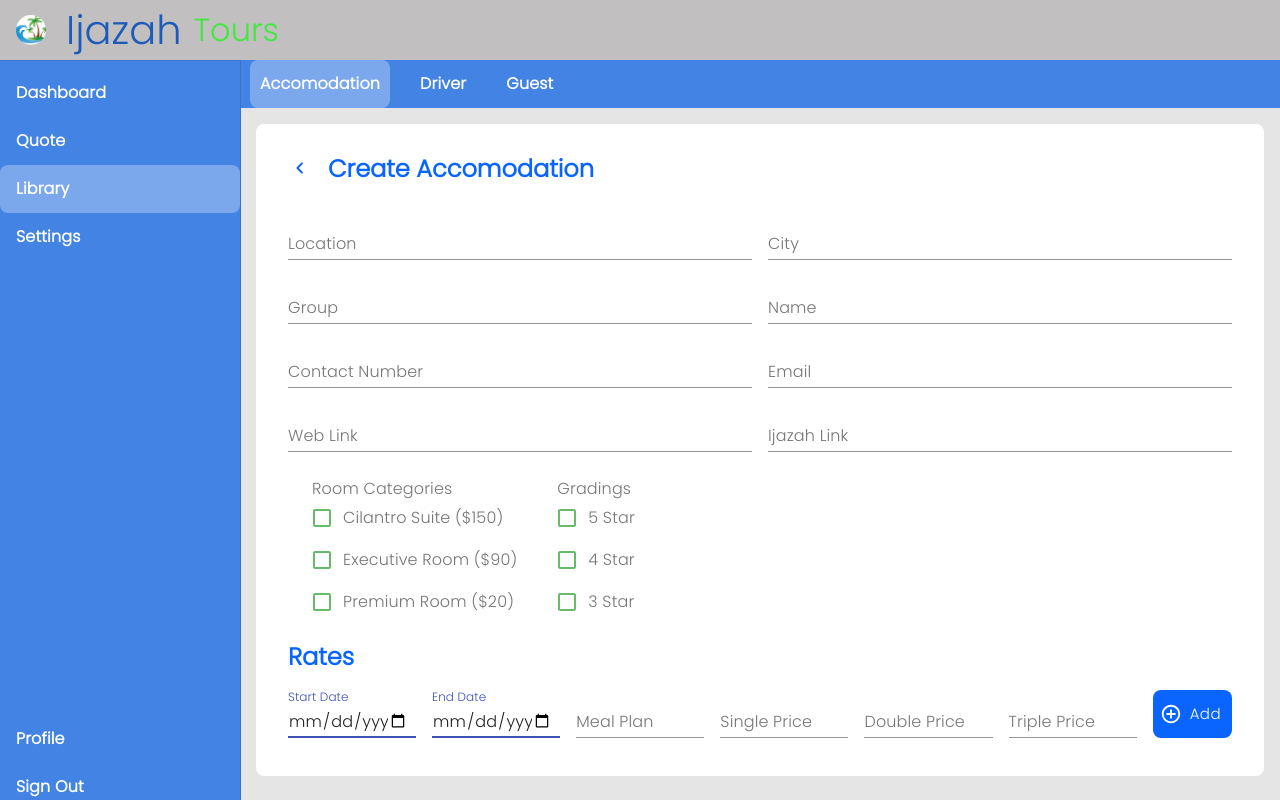
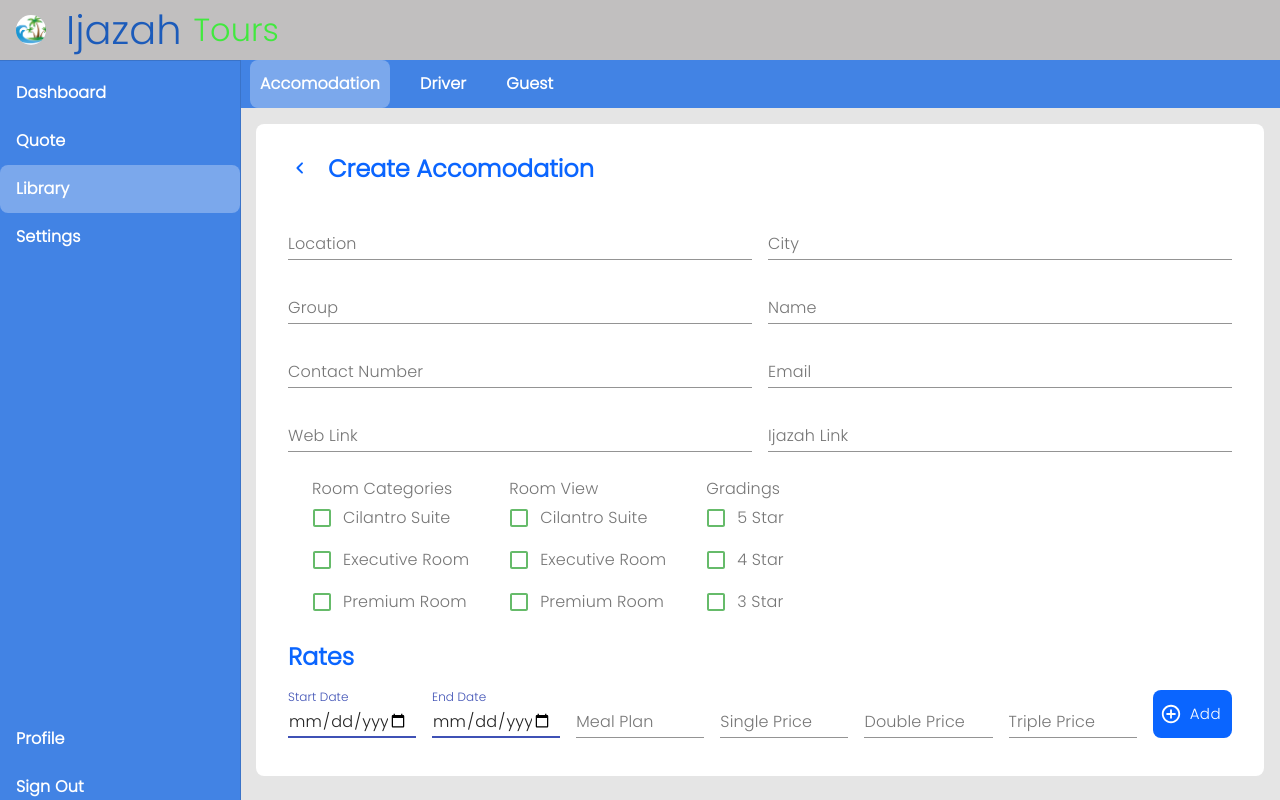
Before and after one commit to Ammar-Raneez/Ijazah_Tours, a React (Create React App) app: page /library/accomodation/create in a window 1280 px wide. Built offline with nearby package versions, Linux system fonts and the light colour scheme.

Commit message:
feat: add checkbox selections create acc/driver

```diff
--- a/src/atoms/CheckboxAtom.tsx
+++ b/src/atoms/CheckboxAtom.tsx
@@ -1,7 +1,6 @@
 import { ChangeEvent } from 'react';
 import {
   Checkbox,
-  CheckboxProps,
   FormControlLabel,
   withStyles,
 } from '@material-ui/core';
@@ -16,27 +15,27 @@ const GreenCheckbox = withStyles({
     },
   },
   checked: {},
-})((props: CheckboxProps) => <Checkbox color="default" {...props} />);
+})((props: any) => <Checkbox color="default" {...props} />);
 
 interface CheckboxAtomProps {
   label: string;
   name: string;
   checked: boolean;
-  setChecked: (checked: boolean) => void;
+  onChange: ((event: ChangeEvent<HTMLInputElement>, index: number) => void);
 }
 
 function CheckboxAtom({
   label,
   name,
   checked,
-  setChecked,
+  onChange,
 }: CheckboxAtomProps) {
   return (
     <StyledFormControlLabel
       control={
         <GreenCheckbox
           checked={checked}
-          onChange={(e: ChangeEvent<HTMLInputElement>) => setChecked(e.target.checked)}
+          onChange={onChange}
           name={name}
         />
       }
--- a/src/molecules/CheckboxGroup.tsx
+++ b/src/molecules/CheckboxGroup.tsx
@@ -1,4 +1,4 @@
-import { CSSProperties } from 'react';
+import { ChangeEvent, CSSProperties } from 'react';
 import {
   createStyles,
   FormControl,
@@ -24,7 +24,7 @@ interface CheckboxGroupProps {
   labels: string[];
   names: string[];
   checked: boolean[];
-  setChecked: any[];
+  onChange: ((event: ChangeEvent<HTMLInputElement>, index: number) => void);
   style: CSSProperties;
 }
 
@@ -33,7 +33,7 @@ function CheckboxGroup({
   labels,
   names,
   checked,
-  setChecked,
+  onChange,
   style,
 }: CheckboxGroupProps) {
   const classes = useStyles();
@@ -41,13 +41,13 @@ function CheckboxGroup({
   return (
     <FormControl component="fieldset" className={classes.formControl}>
       <FormLabel component="legend">{grouptitle}</FormLabel>
-
       <FormGroup style={style} className={classes.root}>
         {labels.map((lb, index) => (
           <CheckboxAtom
+            key={index}
             label={lb}
             name={names[index]}
-            setChecked={setChecked[index]}
+            onChange={(event) => onChange(event, index)}
             checked={checked[index]}
           />
         ))}
--- a/src/pages/library/accomodation/CreateAccomodation.tsx
+++ b/src/pages/library/accomodation/CreateAccomodation.tsx
@@ -6,6 +6,7 @@ import {
   useState,
 } from 'react';
 import { useHistory } from 'react-router-dom';
+import { FormControl, InputLabel } from '@material-ui/core';
 import ChevronLeftRoundedIcon from '@material-ui/icons/ChevronLeftRounded';
 import AddCircleOutlineOutlinedIcon from '@material-ui/icons/AddCircleOutlineOutlined';
 
@@ -18,6 +19,8 @@ import ButtonAtom from '../../../atoms/ButtonAtom';
 import IconAtom from '../../../atoms/IconAtom';
 import TextFieldAtom from '../../../atoms/TextFieldAtom';
 import { formCreateMemberStyles, libraryStyles, libraryTableToolbarStyles } from '../../../styles';
+import ParagraphAtom from '../../../atoms/ParagraphAtom';
+import InputAtom from '../../../atoms/InputAtom';
 
 function CreateAccomodation() {
   // Generate ref num on creation
@@ -30,13 +33,22 @@ function CreateAccomodation() {
   const [webLink, setWebLink] = useState('');
   const [ijazahLink, setIjazahLink] = useState('');
 
-  const [cilantro, setCilantro] = useState(false);
-  const [executive, setExecutive] = useState(false);
-  const [premium, setPremium] = useState(false);
+  const [roomCategories, setRoomCategories] = useState(new Array(3).fill(false));
+  const [roomViews, setRoomViews] = useState(new Array(3).fill(false));
+  const [roomGradings, setRoomGradings] = useState(new Array(3).fill(false));
 
-  const [fiveStar, setFiveStar] = useState(false);
-  const [fourStar, setFourStar] = useState(false);
-  const [threeStar, setThreeStar] = useState(false);
+  const allRoomTypes = [
+    'Cilantro Suite',
+    'Executive Room',
+    'Premium Room',
+  ];
+
+  const [selectedTypes, setSelectedTypes] = useState(new Array(3).fill(undefined));
+  const [selectedTypeValues, setSelectedTypeValues] = useState(
+    Object.fromEntries(
+      allRoomTypes.map((type: string) => [type, '']),
+    ),
+  );
 
   const [rateData, setRateData] = useState<any>([]);
   const [newRateStart, setNewRateStart] = useState('');
@@ -90,6 +102,32 @@ function CreateAccomodation() {
     setNewSinglePrice('');
     setNewDoublePrice('');
     setNewTriplePrice('');
+  };
+
+  const addRoomGradings = (i: number) => {
+    const updatedGradings = roomGradings.map((lang, index) => (index === i ? !lang : lang));
+    setRoomGradings(updatedGradings);
+  };
+
+  const addRoomView = (i: number) => {
+    const updatedViews = roomViews.map((lang, index) => (index === i ? !lang : lang));
+    setRoomViews(updatedViews);
+  };
+
+  const addRoomCategory = (i: number) => {
+    const updatedCategories = roomCategories.map((lang, index) => (index === i ? !lang : lang));
+    setRoomCategories(updatedCategories);
+
+    const updatedSelectedTypes = allRoomTypes.filter((label: string, index: number) => (
+      updatedCategories[index] && label
+    ));
+
+    setSelectedTypes(updatedSelectedTypes);
+  };
+
+  const onSetSelectedTypeValue = (type: string, val: string) => {
+    const updatedSelectedTypeValues = { ...selectedTypeValues, [type]: val };
+    setSelectedTypeValues(updatedSelectedTypeValues);
   };
 
   return (
@@ -235,18 +273,26 @@ function CreateAccomodation() {
         >
           <CheckboxGroup
             grouptitle="Room Categories"
-            labels={[`Cilantro Suite ($150)`, 'Executive Room ($90)', 'Premium Room ($20)']}
+            labels={[`Cilantro Suite`, 'Executive Room', 'Premium Room']}
             names={['cilantro-suite', 'executive-room', 'premium-room']}
-            checked={[cilantro, executive, premium]}
-            setChecked={[setCilantro, setExecutive, setPremium]}
+            checked={roomCategories}
+            onChange={(_, i: number) => addRoomCategory(i)}
+            style={{ flexDirection: 'column', marginBottom: '1rem' }}
+          />
+          <CheckboxGroup
+            grouptitle="Room View"
+            labels={[`Cilantro Suite`, 'Executive Room', 'Premium Room']}
+            names={['cilantro-suite', 'executive-room', 'premium-room']}
+            checked={roomViews}
+            onChange={(_, i: number) => addRoomView(i)}
             style={{ flexDirection: 'column', marginBottom: '1rem' }}
           />
           <CheckboxGroup
             grouptitle="Gradings"
             labels={['5 Star', '4 Star', '3 Star']}
             names={['five', 'four', 'three']}
-            checked={[fiveStar, fourStar, threeStar]}
-            setChecked={[setFiveStar, setFourStar, setThreeStar]}
+            checked={roomGradings}
+            onChange={(_, i: number) => addRoomGradings(i)}
             style={{
               flexDirection: 'column',
             }}
@@ -270,6 +316,32 @@ function CreateAccomodation() {
           rateData={rateData}
           onCreateRate={onCreateRate}
         />
+
+        {(selectedTypes[0] || selectedTypes[1] || selectedTypes[2]) && selectedTypes.map((type, ind) => (
+          <DivAtom
+            key={ind}
+            style={{
+              ...formCreateMemberStyles.multiFieldContainer,
+              flexDirection: width < 600 ? 'column' : 'row',
+              justifyContent: 'flex-start',
+              marginTop: '0.8rem',
+            }}
+          >
+            <ParagraphAtom style={{ width: '150px' }} text={type} />
+            <FormControl style={{ margin: '0 0 1rem 1rem' }}>
+              <InputLabel>Price</InputLabel>
+              <InputAtom
+                plain="true"
+                fullWidth
+                multiline={false}
+                rows={1}
+                value={selectedTypeValues[type]}
+                onChange={(e: ChangeEvent<HTMLInputElement>) => onSetSelectedTypeValue(type, e.target.value)}
+                placeholder="Enter Price"
+              />
+            </FormControl>
+          </DivAtom>
+        ))}
       </DivAtom>
 
       <DivAtom
--- a/src/pages/library/driver/CreateDriver.tsx
+++ b/src/pages/library/driver/CreateDriver.tsx
@@ -31,8 +31,7 @@ function CreateDriver() {
   const [vehicleType, setVehicleType] = useState(options[0].value);
   const [rate, setRate] = useState('');
   const [notes, setNotes] = useState('');
-  const [english, setEnglish] = useState(false);
-  const [arabic, setArabic] = useState(false);
+  const [languages, setLanguages] = useState(new Array(2).fill(false));
   const [insurance, setInsurance] = useState([]);
   const [profilePic, setProfilePic] = useState([]);
   const [vehiclePic, setVehiclePic] = useState([]);
@@ -55,6 +54,11 @@ function CreateDriver() {
   const onAddDriver = () => {
     // eslint-disable-next-line no-console
     console.log('add driver');
+  };
+
+  const onChangeLanguage = (i: number) => {
+    const updatedCheckedState = languages.map((lang, index) => (index === i ? !lang : lang));
+    setLanguages(updatedCheckedState);
   };
 
   return (
@@ -168,8 +172,8 @@ function CreateDriver() {
             grouptitle="Language"
             labels={['English', 'Arabic']}
             names={['english', 'arabic']}
-            checked={[english, arabic]}
-            setChecked={[setEnglish, setArabic]}
+            checked={languages}
+            onChange={(_, i: number) => onChangeLanguage(i)}
             style={{ flexDirection: 'row' }}
           />
         </DivAtom>
```
